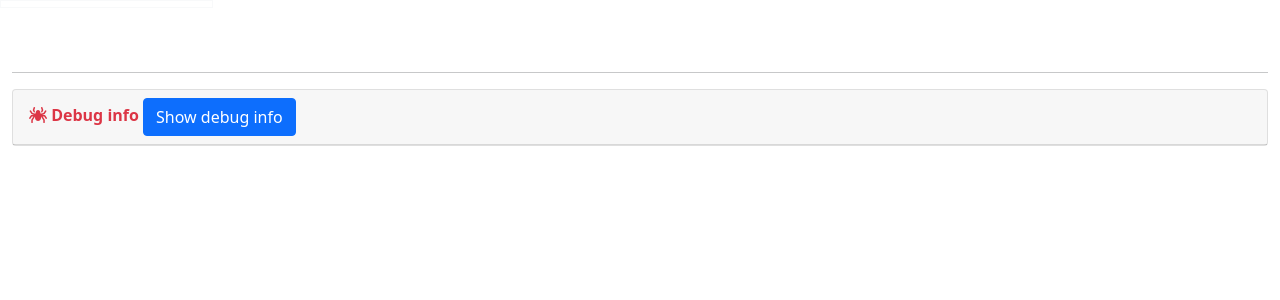
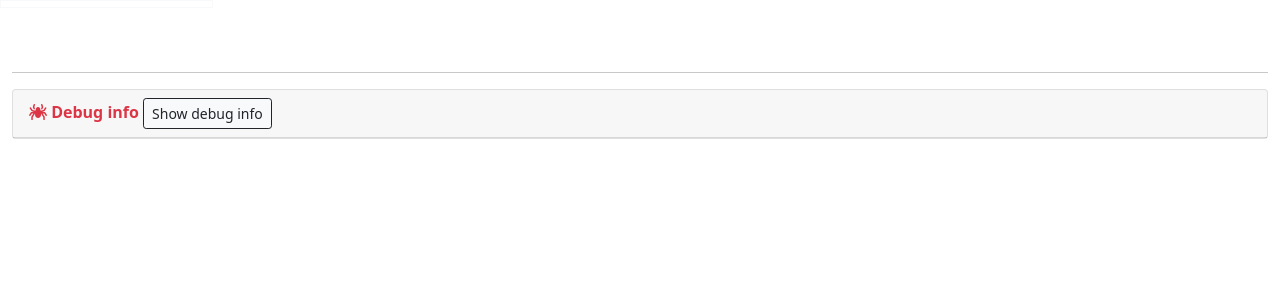
Before and after one commit to mibrahim/cowiki, a PHP site: page /template.php in a window 1280 px wide. Shown: the top 300 px of the page. Run offline with PHP 8.4, Linux system fonts and the light colour scheme; some libraries are stand-ins or nearby versions.

Commit message:
small button, outline

```diff
--- a/web/template.php
+++ b/web/template.php
@@ -57,7 +57,7 @@ function show($variable)
                 <div class="card">
                     <div class="card-header text-danger">
                         <b> <i class="fas fa-spider"></i> Debug info</b>
-                        <button class="btn btn-primary" type="button" data-bs-toggle="collapse" data-bs-target="#collapseDebug" aria-expanded="false" aria-controls="collapseDebug">Show debug info</button>
+                        <button class="btn btn-sm btn-outline-dark btn-light" type="button" data-bs-toggle="collapse" data-bs-target="#collapseDebug" aria-expanded="false" aria-controls="collapseDebug">Show debug info</button>
                     </div>
                     <div class="collapse" id="collapseDebug">
                         <div class="card-body" style='font-size:0.8em;'>
```
